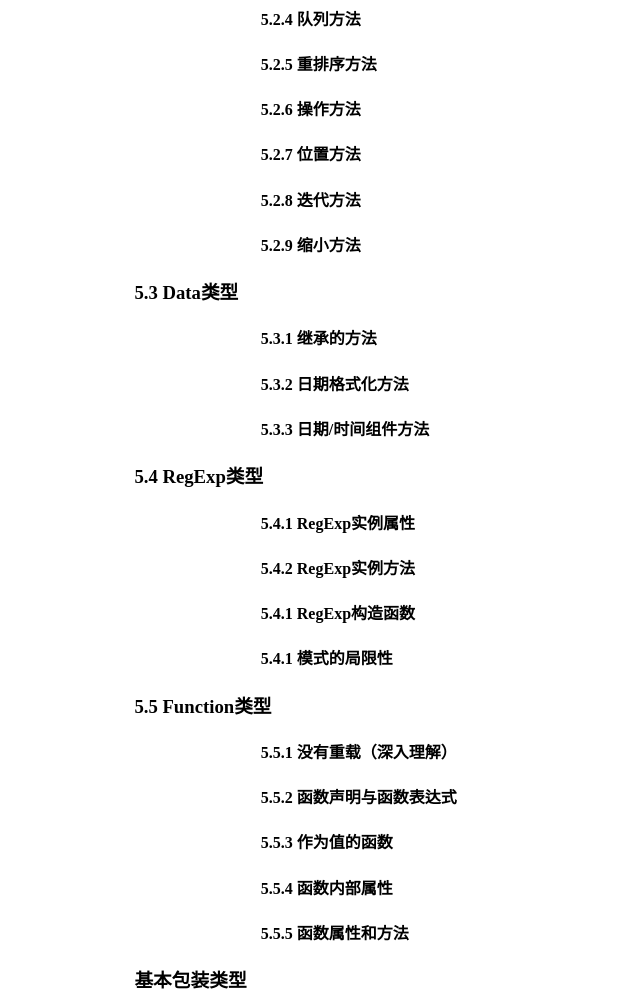
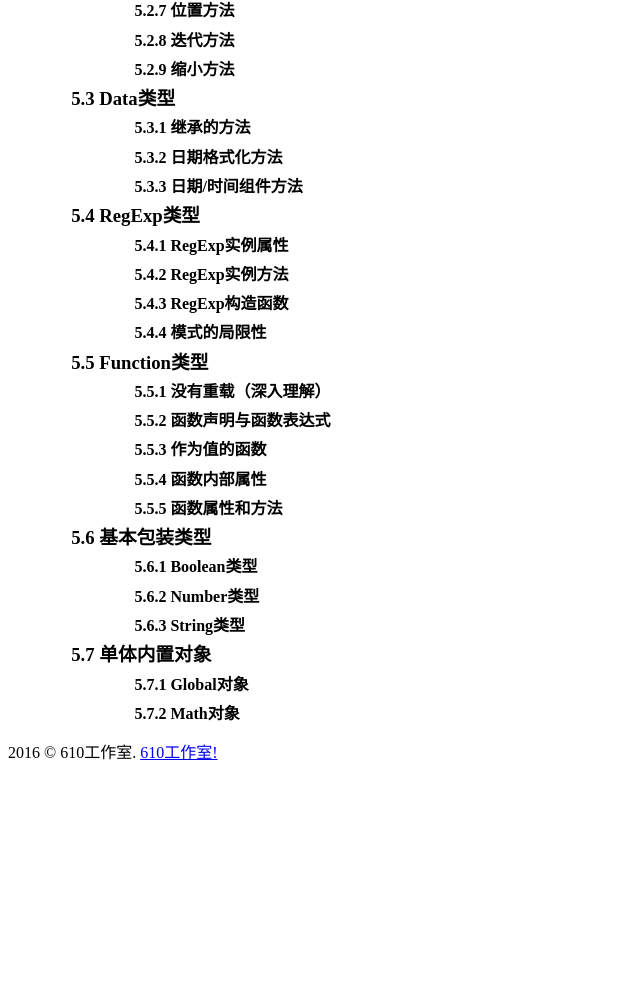
Before and after one commit to chengqiang1992/ProfessionalJavaScript, a website: page admin/unit_5.html in a window 1280 px wide. Shown: the part 299-1294 px from the top of the page, without its empty margins (0-640 px from the left). After the commit the page ends 1070 px from the top, so only its background shows below. Drawn offline with Linux system fonts and the light colour scheme.

Commit message:
gulp搭建好了

```diff
--- a/admin/unit_5.html
+++ b/admin/unit_5.html
@@ -13,7 +13,12 @@
 </head>
 <body>
 
+<header>
 	<h2>第五章  应用类型</h2>
+</header>
+
+
+<section>
 	<h3>5.1  Object类型</h3>
 	<h3>5.2  Array类型</h3>
 		<h4>5.2.1  检测数组</h4>
@@ -32,22 +37,29 @@
 	<h3>5.4  RegExp类型</h3>
 		<h4>5.4.1  RegExp实例属性</h4>
 		<h4>5.4.2  RegExp实例方法</h4>
-<h4>5.4.1  RegExp构造函数</h4>
-<h4>5.4.1  模式的局限性</h4>
+		<h4>5.4.3  RegExp构造函数</h4>
+		<h4>5.4.4  模式的局限性</h4>
 	<h3>5.5  Function类型</h3>
 		<h4>5.5.1  没有重载（深入理解）</h4>
 		<h4>5.5.2  函数声明与函数表达式</h4>
 		<h4>5.5.3  作为值的函数</h4>
 		<h4>5.5.4  函数内部属性</h4>
 		<h4>5.5.5  函数属性和方法</h4>
-<h3>基本包装类型</h3>
+	<h3>5.6  基本包装类型</h3>
 		<h4>5.6.1  Boolean类型</h4>
 		<h4>5.6.2  Number类型</h4>
 		<h4>5.6.3  String类型</h4>
-<h3>单体内置对象</h3>
-<h4>5.6.1  Global对象</h4>
-<h4>5.6.2  Math对象</h4>
+	<h3>5.7  单体内置对象</h3>
+		<h4>5.7.1  Global对象</h4>
+		<h4>5.7.2  Math对象</h4>
+</section>
 
-	<script type="text/javascript" src="../assets/pages/scripts/unit_4.js"></script>
+<footer>
+	<div class="page-footer-inner">
+		 2016 &copy; 610工作室. <a href="http://www.choudiaosi.com" target="_blank">610工作室!</a>
+	</div>
+</footer>
+
+	<script type="text/javascript" src="../assets/pages/scripts/unit_5.js"></script>
 </body>
 </html>
--- a/assets/pages/css/unit_5.css
+++ b/assets/pages/css/unit_5.css
@@ -1,8 +1,11 @@
 
+section{
+	line-height: 0.5em
+}
 
 h3{
+	margin-left: 5%;
+}
+h4{
 	margin-left: 10%;
 }
-h4{
-	margin-left: 20%;
-}
--- a/assets/pages/scripts/unit_5.js
+++ b/assets/pages/scripts/unit_5.js
@@ -0,0 +1,78 @@
+
+// 正则表达式
+
+// 	一、什么是正则表达式
+// 	二、创建正则表达式
+// 		1、两种创建方式
+		// var box = new RegExp('Box');				//第一个参数字符串
+		// alert(box);
+
+		// var box = new RegExp('Box','ig');		//第二个参数可选模式修饰符 i：忽略大小写；g：全局匹配；m：多行匹配。
+		// alert(box);
+
+		// var box = /Box/;							//字面量正则表达式。可以 var box = /Box/ig。
+		// alert(box);
+
+		// 字面量在使用得更多
+
+
+		// 2.测试正则表达式
+		// RegExp对象的方法
+		// 方法		功能
+		// test()		在字符串中测试模式匹配，返回true或者false
+		// exec()		在字符串中执行匹配搜索，返回结果数组。
+
+		//所使用new运算符示例
+		// var pattern = new RegExp('box','i');
+		// var str = 'This is a Box!'
+		// alert(pattern.test(str));
+
+		//使用字面量方式
+		// var pattern = /box/i;
+		// var str = 'This is a Box!'
+		// alert(pattern.test(str));
+
+		// var pattern = /box/;
+		// var str = 'This is a Box!'
+		// alert(pattern.test(str));
+
+		// alert(/Box/i.test('box'));
+
+		// var pattern = /box/i;
+		// var str = 'This is a Box!';
+		// alert(typeof pattern.exec(str));
+		// alert(pattern.exec(str) instanceof Array);
+
+		// 3.使用字符串的正则表达式方法
+		// 除了正则表达式对象本身的test、exec两个方法，string对象也提供了4个使用正则表达式的方法。
+
+		// String对象中的正则表达式方法
+		// 方法							含义
+		// match(pattern)					返回pattern中的子串或null
+		// replace(pattern,replacement)	用replacement替换pattern
+		// search(pattern)					返回字符串中pattern开始位置
+		// split(pattern)					返回字符串指定pattern拆分的数组
+
+		// var pattern = /box/ig;
+		// var str = 'This is a Box,That is a Box';
+		// alert(str.match(pattern));
+
+		// var pattern = /box/ig;
+		// var str = 'This is a Box,That is a Box';
+		// alert(str.search(pattern));
+
+		// var pattern = /box/ig;
+		// var str = 'This is a Box,That is a Box';
+		// alert(str.replace(pattern,'chengqiang'));
+
+
+
+
+		RegExp对象的静态属性
+		属性			短名	含义
+		input 			$_ 		当前被匹配的字符串
+		lastMatch		$& 		最后一个匹配字符串
+		lastParen		$+ 		最后一对圆括号内的匹配子串
+		leftContext		$ 		最后一次匹配的子串
+		multiline		$ 		用于指定是否
+		nightContext	$
```
Also changed, not shown: gulpfile.js (+9 -3 lines), index.html (added, +19 -0 lines), package.json (+5 -2 lines). Lines whose indentation alone changed are shown as unchanged.
